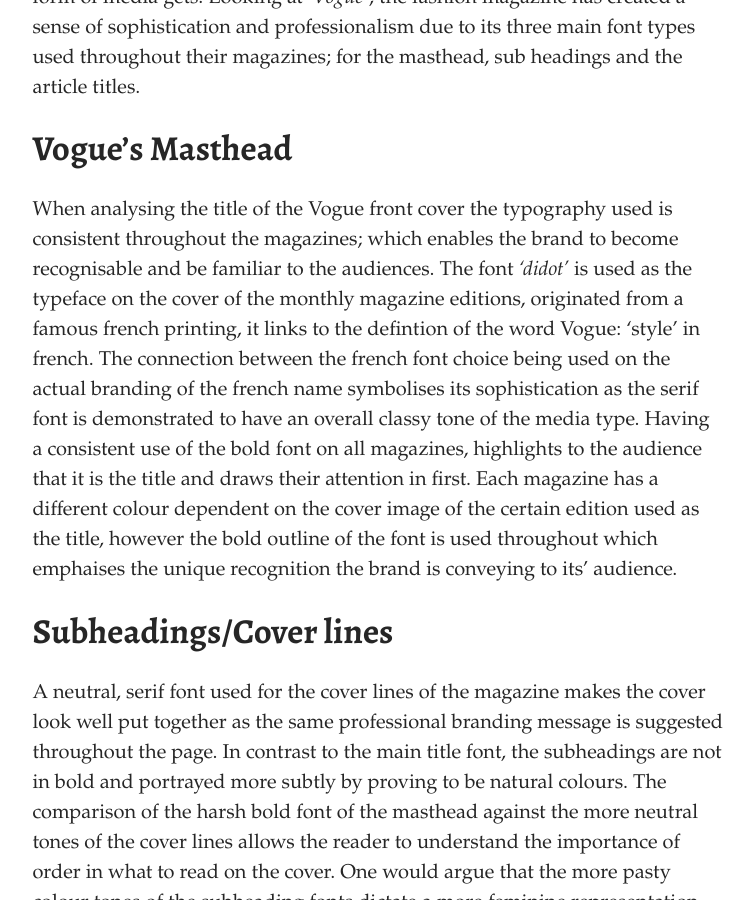
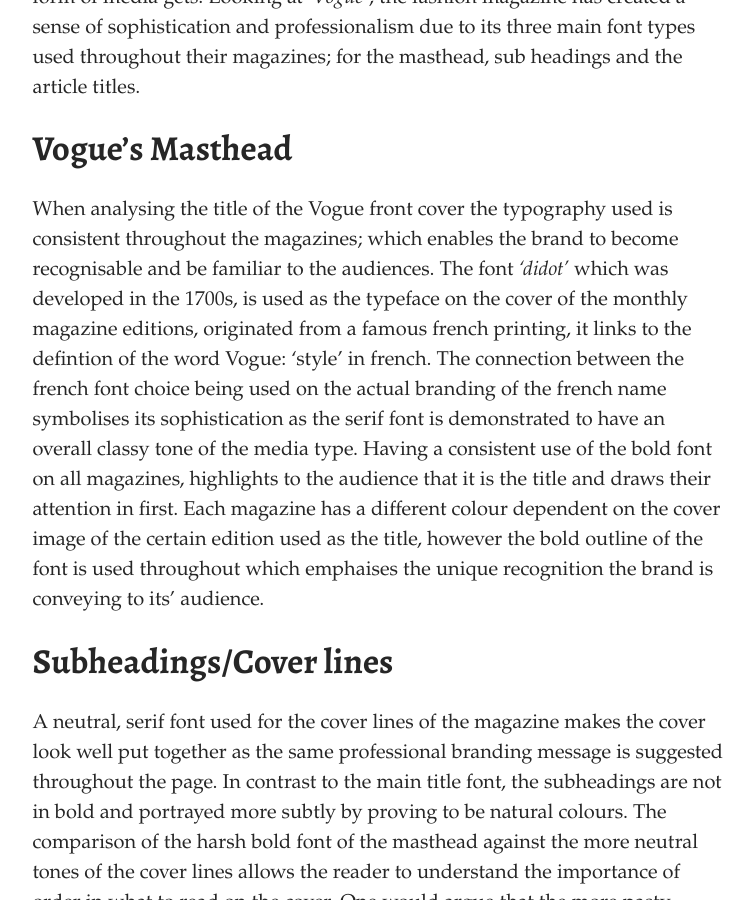
Before and after one commit to charlotteaashley/typo-design-template, a Jekyll site: the page built from _posts/2021-09-26-the-importance-of-typography-vogue.md, in a window 1280 px wide and 900 px high, scrolled down 722 px. Shown: the whole window, without its empty margins (262-1015 px from the left). Built offline with Jekyll 4.4.1, drawn with Linux system fonts in a browser that asks for light colours; some web fonts are replaced.

Commit message:
Update Post “2021-09-26-the-importance-of-typography-vogue”

```diff
--- a/_posts/2021-09-26-the-importance-of-typography-vogue.md
+++ b/_posts/2021-09-26-the-importance-of-typography-vogue.md
@@ -14,7 +14,7 @@
 
 ## **Vogue's Masthead**
 
-When analysing the title of the Vogue front cover the typography used is consistent throughout the magazines; which enables the brand to become recognisable and be familiar to the audiences. The font *'didot'*  is used as the typeface on the cover of the monthly magazine editions, originated from a famous french printing, it links to the defintion of the word Vogue: 'style' in french. The connection between the french font choice being used on the actual branding of the french name symbolises its sophistication as the serif font is demonstrated to have an overall classy tone of the media type. Having a consistent use of the bold font on all magazines, highlights to the audience that it is the title and draws their attention in first. Each magazine has a different colour dependent on the cover image of the certain edition used as the title, however the bold outline of the font is used throughout which emphaises the unique recognition the brand is conveying to its' audience.
+When analysing the title of the Vogue front cover the typography used is consistent throughout the magazines; which enables the brand to become recognisable and be familiar to the audiences. The font *'didot'*  which was developed in the 1700s, is used as the typeface on the cover of the monthly magazine editions, originated from a famous french printing, it links to the defintion of the word Vogue: 'style' in french. The connection between the french font choice being used on the actual branding of the french name symbolises its sophistication as the serif font is demonstrated to have an overall classy tone of the media type. Having a consistent use of the bold font on all magazines, highlights to the audience that it is the title and draws their attention in first. Each magazine has a different colour dependent on the cover image of the certain edition used as the title, however the bold outline of the font is used throughout which emphaises the unique recognition the brand is conveying to its' audience.
 
 ## **Subheadings/Cover lines**
 
```
